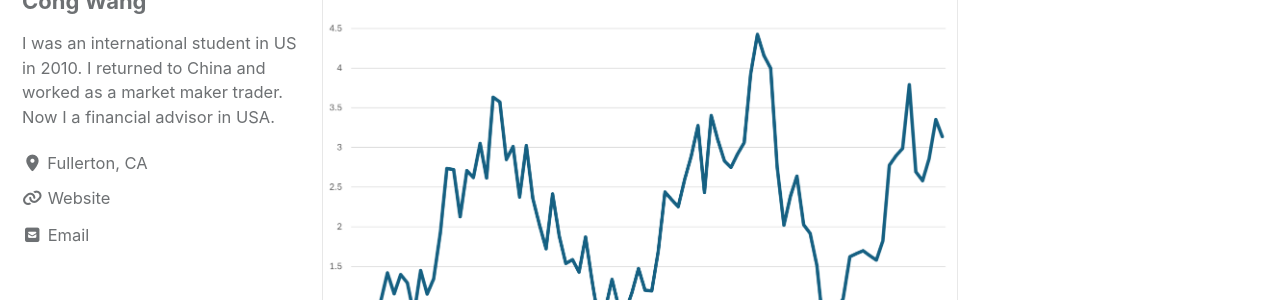
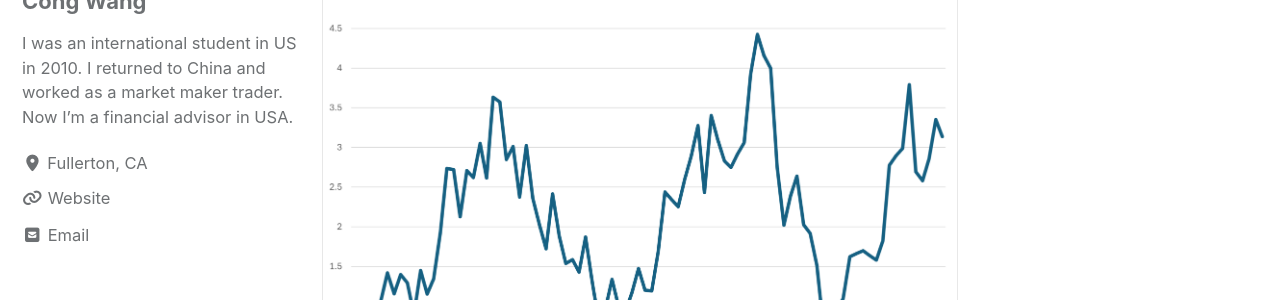
Before and after one commit to wgcgxp/wgcgxp.github.io, a Jekyll site: the page built from about.html, in a window 1280 px wide. Shown: the part 243-543 px from the top of the page. Built offline with Jekyll 4.4.1, drawn with Linux system fonts in a browser that asks for light colours; cached includes are drawn as plain includes.

Commit message:
Add files via upload

```diff
--- a/_config.yml
+++ b/_config.yml
@@ -116,7 +116,7 @@
 author:
   name             : "Cong Wang"
   avatar           : "/assets/site_img/default_head.png" # path of avatar image, e.g. "/assets/images/bio-photo.jpg"
-  bio              : "I was an international student in US in 2010. I returned to China and worked as a market maker trader. Now I a financial advisor in USA."
+  bio              : "I was an international student in US in 2010. I returned to China and worked as a market maker trader. Now I'm a financial advisor in USA."
   location         : "Fullerton, CA"
   email            : "wgcgxp@hotmail.com"
   # fediverse      : "@you@instance.social"  # used for fediverse:creator meta tag
```
